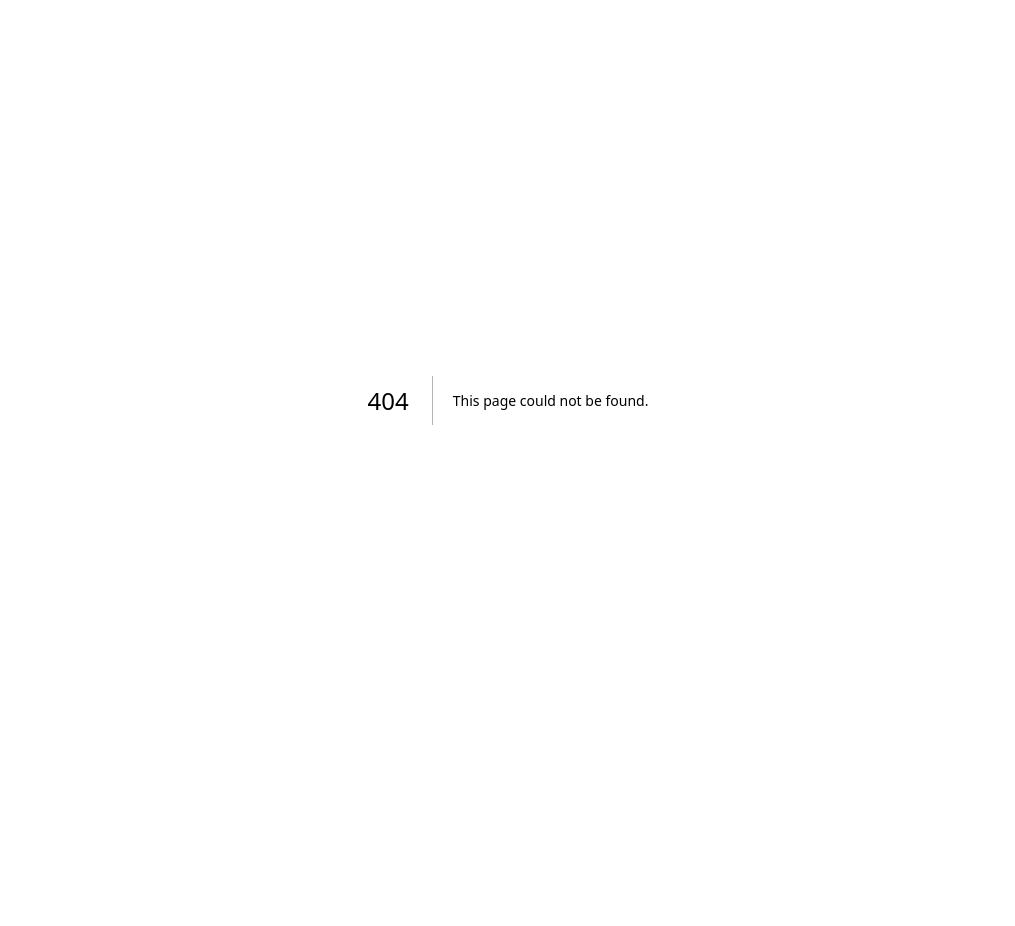
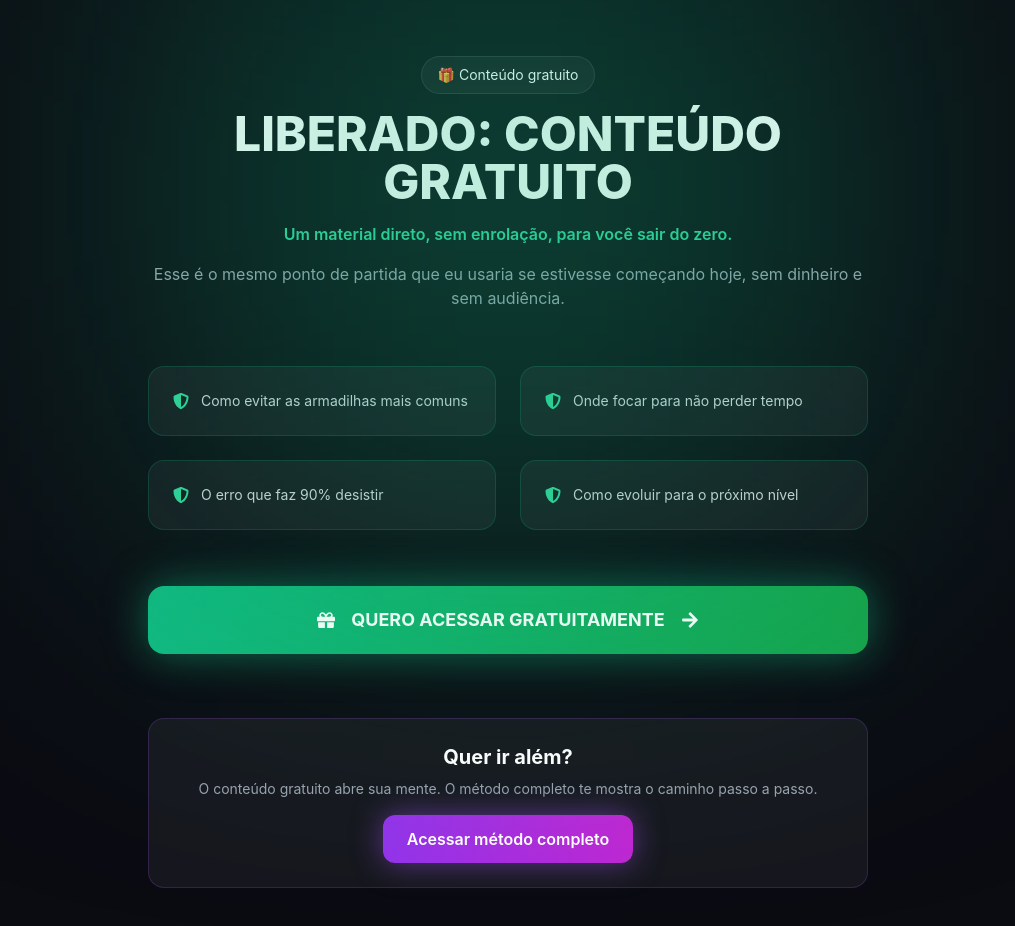
Before and after one commit to Miguel-Aleixo/Plataforma_De_Vendas, a Next.js app: page /conteudo_gratis in a window 1280 px wide. Before the commit this address had no page. Shown: the top 926 px of the page, without its empty margins (132-1147 px from the left). Before the commit the page ends 800 px from the top, so only its background shows below. Built offline with nearby package versions, Linux system fonts and the light colour scheme.

Commit message:
Finalizado

```diff
--- /dev/null
+++ b/pages/conteudo_gratis.tsx
@@ -0,0 +1,154 @@
+"use client";
+
+import React, { useState } from "react";
+import {
+    FaInstagram,
+    FaTiktok,
+    FaGift,
+    FaArrowRight,
+    FaShieldAlt,
+} from "react-icons/fa";
+import { motion } from "framer-motion";
+import Link from "next/link";
+
+/* =======================
+   CONTEÚDO FREE
+======================= */
+const PAGE_CONTENT = {
+    header: {
+        title: "LIBERADO: CONTEÚDO GRATUITO",
+        subtitle:
+            "Um material direto, sem enrolação, para você sair do zero.",
+        hook:
+            "Esse é o mesmo ponto de partida que eu usaria se estivesse começando hoje, sem dinheiro e sem audiência.",
+    },
+    benefits: [
+        "Como evitar as armadilhas mais comuns",
+        "Onde focar para não perder tempo",
+        "O erro que faz 90% desistir",
+        "Como evoluir para o próximo nível",
+    ],
+    cta: "QUERO ACESSAR GRATUITAMENTE",
+    upsellTitle: "Quer ir além?",
+    upsellText:
+        "O conteúdo gratuito abre sua mente. O método completo te mostra o caminho passo a passo.",
+};
+
+/* =======================
+   COMPONENTE
+======================= */
+export default function ConteudoGratis() {
+    const [liberado, setLiberado] = useState(false);
+
+    return (
+        <main className="min-h-screen bg-[#0B0B12] text-white relative overflow-hidden">
+            {/* GLOW */}
+            <div className="absolute -top-40 left-1/2 -translate-x-1/2 w-[700px] h-[700px] bg-emerald-500/30 blur-[160px]" />
+
+            <section className="max-w-3xl mx-auto px-6 pb-20 pt-14">
+                {/* HEADER */}
+                <motion.div
+                    initial={{ opacity: 0, y: 40 }}
+                    animate={{ opacity: 1, y: 0 }}
+                    className="text-center"
+                >
+                    <span className="inline-block mb-4 px-4 py-2 rounded-full bg-white/5 border border-white/10 text-sm">
+                        🎁 Conteúdo gratuito
+                    </span>
+
+                    <h1 className="text-4xl md:text-5xl font-extrabold leading-tight">
+                        {PAGE_CONTENT.header.title}
+                    </h1>
+
+                    <p className="mt-4 text-emerald-400 font-semibold">
+                        {PAGE_CONTENT.header.subtitle}
+                    </p>
+
+                    <p className="mt-4 text-gray-400">
+                        {PAGE_CONTENT.header.hook}
+                    </p>
+                </motion.div>
+
+                {/* BENEFÍCIOS */}
+                <div className="grid md:grid-cols-2 gap-6 mt-14">
+                    {PAGE_CONTENT.benefits.map((item, i) => (
+                        <motion.div
+                            key={i}
+                            whileHover={{ scale: 1.03 }}
+                            className="p-6 rounded-2xl bg-white/5 border border-emerald-500/20"
+                        >
+                            <div className="flex items-center gap-3">
+                                <FaShieldAlt className="text-emerald-400" />
+                                <p className="text-gray-300 text-sm">{item}</p>
+                            </div>
+                        </motion.div>
+                    ))}
+                </div>
+
+                {/* CTA FREE */}
+                {!liberado ? (
+                    <motion.button
+                        whileHover={{ scale: 1.03 }}
+                        onClick={() => setLiberado(true)}
+                        className="mt-14 w-full py-5 rounded-2xl bg-gradient-to-r from-emerald-500 to-green-600 font-bold text-lg shadow-[0_0_40px_rgba(16,185,129,0.5)] flex items-center justify-center gap-4"
+                    >
+                        <FaGift />
+                        {PAGE_CONTENT.cta}
+                        <FaArrowRight />
+                    </motion.button>
+                ) : (
+                    <motion.div
+                        initial={{ opacity: 0 }}
+                        animate={{ opacity: 1 }}
+                        className="mt-14 p-6 rounded-2xl bg-white/5 border border-white/10 text-center"
+                    >
+                        <p className="text-emerald-400 font-semibold mb-2">
+                            ✅ Acesso liberado
+                        </p>
+                        <p className="text-gray-400 text-sm">
+                            Informação sem ação não gera resultado.
+                        </p>
+
+                        {/* EXEMPLO */}
+                        <a
+                            href="/conteudo_gratis.pdf"
+                            target="_blank"
+                            className="inline-block mt-4 text-emerald-400 underline"
+                        >
+                            Baixar conteúdo gratuito
+                        </a>
+                    </motion.div>
+                )}
+
+                {/* UPSELL */}
+                <motion.div
+                    whileHover={{ scale: 1.02 }}
+                    className="mt-16 p-6 rounded-2xl bg-white/5 border border-purple-500/20 text-center"
+                >
+                    <h3 className="text-xl font-bold mb-2">
+                        {PAGE_CONTENT.upsellTitle}
+                    </h3>
+                    <p className="text-gray-400 text-sm mb-4">
+                        {PAGE_CONTENT.upsellText}
+                    </p>
+
+                    <Link href="/metodo">
+                        <span className="inline-block px-6 py-3 rounded-xl bg-gradient-to-r from-purple-600 to-fuchsia-600 font-semibold shadow-[0_0_30px_rgba(168,85,247,0.5)]">
+                            Acessar método completo
+                        </span>
+                    </Link>
+                </motion.div>
+
+                {/* SOCIAL */}
+                <div className="flex justify-center gap-6 mt-10 text-gray-400">
+                    <a href="https://www.instagram.com/caminho.digital0/" target="_blank">
+                        <FaInstagram size={26} />
+                    </a>
+                    <a href="https://www.tiktok.com/@caminho.digital0" target="_blank">
+                        <FaTiktok size={26} />
+                    </a>
+                </div>
+            </section>
+        </main>
+    );
+}
--- a/pages/index.tsx
+++ b/pages/index.tsx
@@ -9,6 +9,7 @@ import {
   FaTiktok,
   FaMoneyBillWave,
   FaArrowRight,
+  FaGift,
 } from "react-icons/fa";
 
 export default function LinkBio() {
@@ -54,11 +55,27 @@ export default function LinkBio() {
             Sem promessa fácil. Sem ilusão.
           </p>
 
+          {/* CTA GRATUITO */}
+          <Link href="/conteudo_gratis">
+            <motion.div
+              whileHover={{ scale: 1.04 }}
+              className="mt-6 flex items-center justify-center gap-4 py-5 rounded-2xl
+              bg-gradient-to-r from-emerald-500 to-green-600
+              font-bold text-lg shadow-[0_0_40px_rgba(16,185,129,0.45)]"
+            >
+              <FaGift className="text-xl" />
+              <span>Pegar conteúdo grátis</span>
+              <FaArrowRight className="text-lg opacity-80" />
+            </motion.div>
+          </Link>
+
           {/* CTA PRINCIPAL */}
           <Link href="/metodo">
             <motion.div
               whileHover={{ scale: 1.03 }}
-              className="mt-6 flex items-center justify-center gap-4 py-5 rounded-2xl bg-gradient-to-r from-purple-600 to-fuchsia-600 font-bold text-lg shadow-[0_0_40px_rgba(168,85,247,0.5)]"
+              className="flex mt-4 items-center justify-center gap-4 py-5 rounded-2xl
+              bg-gradient-to-r from-purple-600 to-fuchsia-600
+              font-bold text-lg shadow-[0_0_40px_rgba(168,85,247,0.5)]"
             >
               <FaMoneyBillWave className="text-xl" />
               <span>Acessar o conteúdo principal</span>
@@ -78,7 +95,8 @@ export default function LinkBio() {
             <a
               href="https://www.instagram.com/caminho.digital0/"
               target="_blank"
-              className="flex items-center justify-center gap-3 w-full py-4 rounded-xl bg-white/5 border border-purple-500/20 hover:bg-white/10 transition"
+              className="flex items-center justify-center gap-3 w-full py-4 rounded-xl
+              bg-white/5 border border-purple-500/20 hover:bg-white/10 transition"
             >
               <FaInstagram className="text-pink-400 text-xl" />
               <span>Instagram</span>
@@ -87,7 +105,8 @@ export default function LinkBio() {
             <a
               href="https://www.tiktok.com/@caminho.digital0"
               target="_blank"
-              className="flex items-center justify-center gap-3 w-full py-4 rounded-xl bg-white/5 border border-purple-500/20 hover:bg-white/10 transition"
+              className="flex items-center justify-center gap-3 w-full py-4 rounded-xl
+              bg-white/5 border border-purple-500/20 hover:bg-white/10 transition"
             >
               <FaTiktok className="text-white text-xl" />
               <span>TikTok</span>
```
Also changed, not shown: 1 other file (tests, documents, lock files or other folders).
